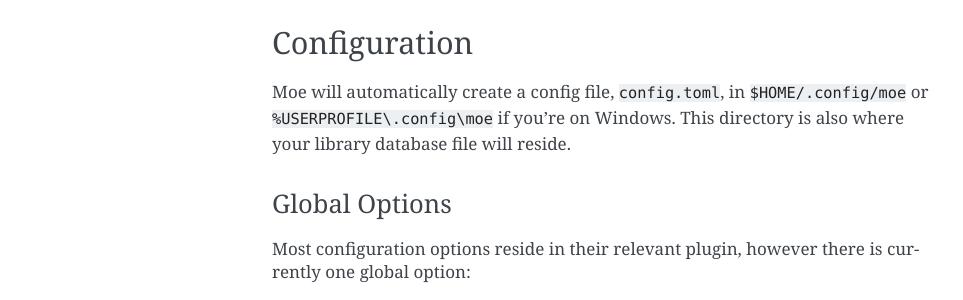
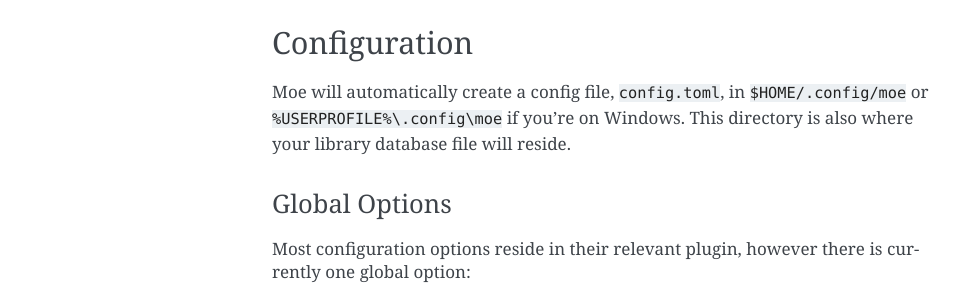
Before and after one commit to MoeMusic/Moe, a Sphinx documentation site: the page built from docs/getting_started.rst, in a window 1280 px wide. Shown: the part 936-1236 px from the top of the page, without its empty margins (148-1111 px from the left). Built offline with Sphinx 7.4.7, drawn with Linux system fonts in a browser that asks for light colours.

```diff
--- a/docs/getting_started.rst
+++ b/docs/getting_started.rst
@@ -41,7 +41,7 @@ Moe *should* work on any platform.
 *************
 Configuration
 *************
-Moe will automatically create a config file, ``config.toml``, in ``$HOME/.config/moe`` or ``%USERPROFILE\.config\moe`` if you're on Windows. This directory is also where your library database file will reside.
+Moe will automatically create a config file, ``config.toml``, in ``$HOME/.config/moe`` or ``%USERPROFILE%\.config\moe`` if you're on Windows. This directory is also where your library database file will reside.
 
 Global Options
 ==============
```
